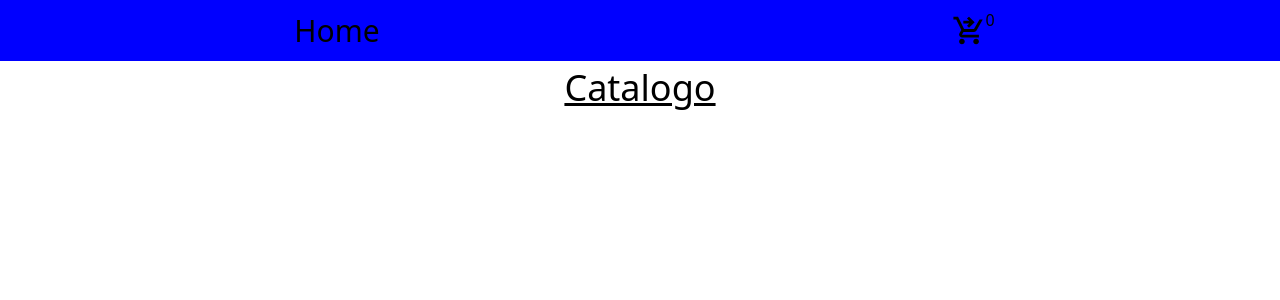
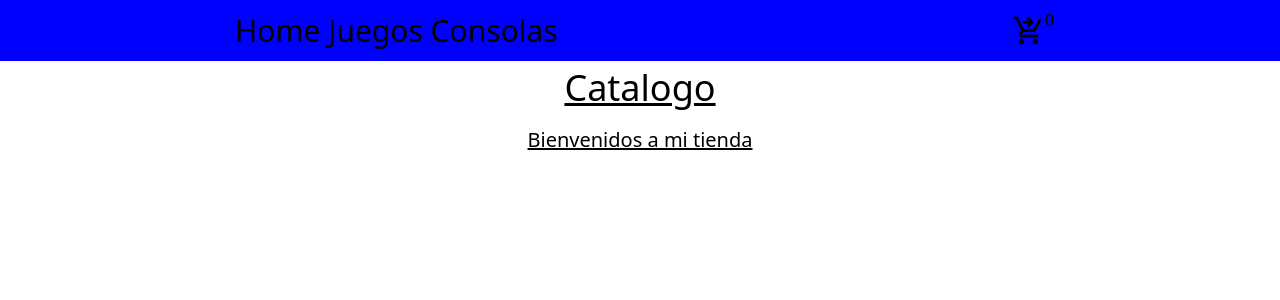
Before and after one commit to Rocconesci344/React-JS-Rocco-Nesci, a React (Vite) app: page / in a window 1280 px wide. Shown: the top 300 px of the page. Built offline with nearby package versions, Linux system fonts and the light colour scheme.

Commit message:
arreglos

```diff
--- a/src/App.jsx
+++ b/src/App.jsx
@@ -1,13 +1,13 @@
 import './App.css'
 import Navbar from './components/Navbar/Navbar'
-import Products from './components/Products/Products'
+import ItemListContainer from './components/ItemListContainer/ItemListContainer'
 
 function App() {
 
   return (
     <>
     <Navbar/>
-    <Products/>
+    <ItemListContainer greeting="Bienvenidos a mi tienda"/>
     </>
   )
 }
--- a/src/components/Products/Products.jsx
+++ b/src/components/ItemListContainer/ItemListContainer.jsx
@@ -1,14 +1,15 @@
 
 
-const Products= () => {
+const ItemListContainer= ({greeting}) => {
 
     return(
         <section>
             <div className="DivTitulo">
                 <h1 className="Titulo">Catalogo</h1>
+                <p className="greeting">{greeting}</p>
             </div>
         </section>
     )
 }
 
-export default Products
+export default ItemListContainer
--- a/src/components/Navbar/Icon.jsx
+++ b/src/components/Navbar/CardWidget.jsx
@@ -1,6 +1,6 @@
 import logo from '../../assets/imgs/ShopIcon.svg'
 
-const Icon = () => {
+const CardWidget = () => {
 
     return(
         <div className='DivIconN'>
@@ -10,4 +10,4 @@ const Icon = () => {
     )
 }
 
-export default Icon
+export default CardWidget
--- a/src/components/Navbar/Navbar.jsx
+++ b/src/components/Navbar/Navbar.jsx
@@ -1,4 +1,4 @@
-import Icon from "./Icon"
+import CardWidget from "./CardWidget"
 
 const Navbar = () => {
 
@@ -7,8 +7,10 @@ const Navbar = () => {
         <div className="HeaderContent">
             <nav className="">
                 <a className="TextHeader" href= '#'> Home</a>
+                <a className="TextHeader" href= '#'> Juegos</a>
+                <a className="TextHeader" href= '#'> Consolas</a>
             </nav>
-            <Icon/>
+            <CardWidget/>
         </div>
     </header>
     )
--- a/src/styles/Products/_Products.scss
+++ b/src/styles/ItemListContainer/_ItemListContainer.scss
@@ -2,8 +2,14 @@
     display: flex;
     justify-content: center;
     align-items: center;
+    flex-direction: column;
     .Titulo{
         font-size: 36px;
         text-decoration: underline;
     }
+    .greeting{
+        padding-top: 10px;
+        font-size: 20px;
+        text-decoration: underline;
+    }
 }
--- a/src/styles/styles.scss
+++ b/src/styles/styles.scss
@@ -1,2 +1,2 @@
 @import './Navbar/_Navbar';
-@import './Products/Products'
+@import './ItemListContainer/ItemListContainer'
```
